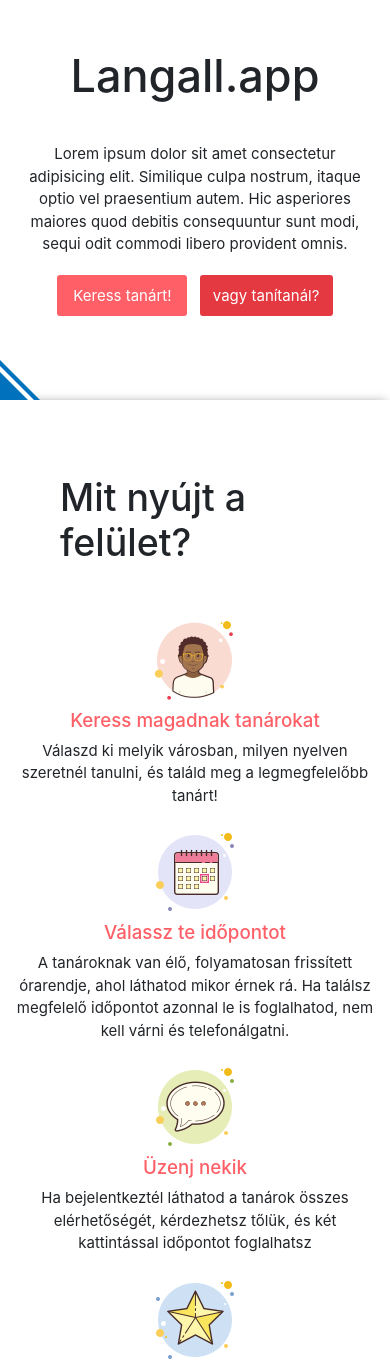
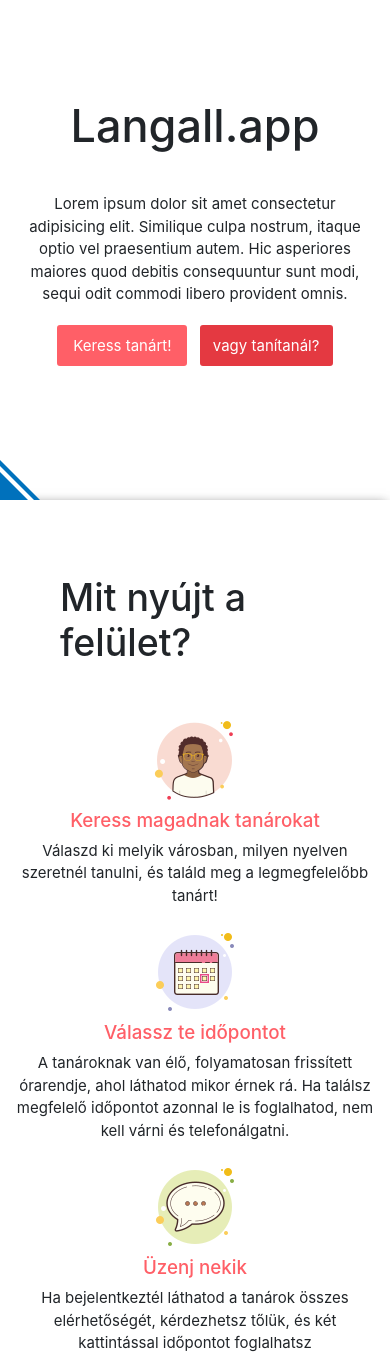
Before and after one commit to nyitraibence/Langall.app, a Django app: template templates/homepage.html in a window 390 px wide. Shown: the part 77-1446 px from the top of the page. Run offline with Django 3.2, Linux system fonts and the light colour scheme; the template is opened without the code that fills it, so the values that code supplies are empty; style sheets or scripts are compiled from the project's sources.

Commit message:
minor adjustments

```diff
--- a/app_teachers/templates/app_teachers/start_teaching.html
+++ b/app_teachers/templates/app_teachers/start_teaching.html
@@ -35,7 +35,7 @@
                 </p>
                 {% else %}
                 <br><br>
-                <a class="btn btn-primary float-right" href="">Regisztráció</a>
+                <a class="btn btn-primary float-right" href="{% url 'register' %}">Regisztráció</a>
 
             </div>
         </div>
--- a/template_workflow/dev/css/modules/sections/01_hero.styl
+++ b/template_workflow/dev/css/modules/sections/01_hero.styl
@@ -7,7 +7,7 @@
     align-items center
 
     @media (max-width: 575px) {
-        min-height 400px
+        min-height 500px
         padding-bottom 60px
     }
 
--- a/template_workflow/dev/css/modules/sections/06_cards.styl
+++ b/template_workflow/dev/css/modules/sections/06_cards.styl
@@ -50,6 +50,10 @@
 
         h5 {
             color $primary
+
+            @media (max-width: 575px) {
+                padding-left 30px
+            }
         }
 
         p {
@@ -64,8 +68,8 @@
 
     &__bookmark {
         position absolute
-        top 20px
-        left 20px
+        top 18px
+        left 18px
 
         img {
             height 30px
--- /dev/null
+++ b/template_workflow/dev/css/modules/sections/07_charts.styl
@@ -0,0 +1,2 @@
+.languages-chart-wr {
+}
```
